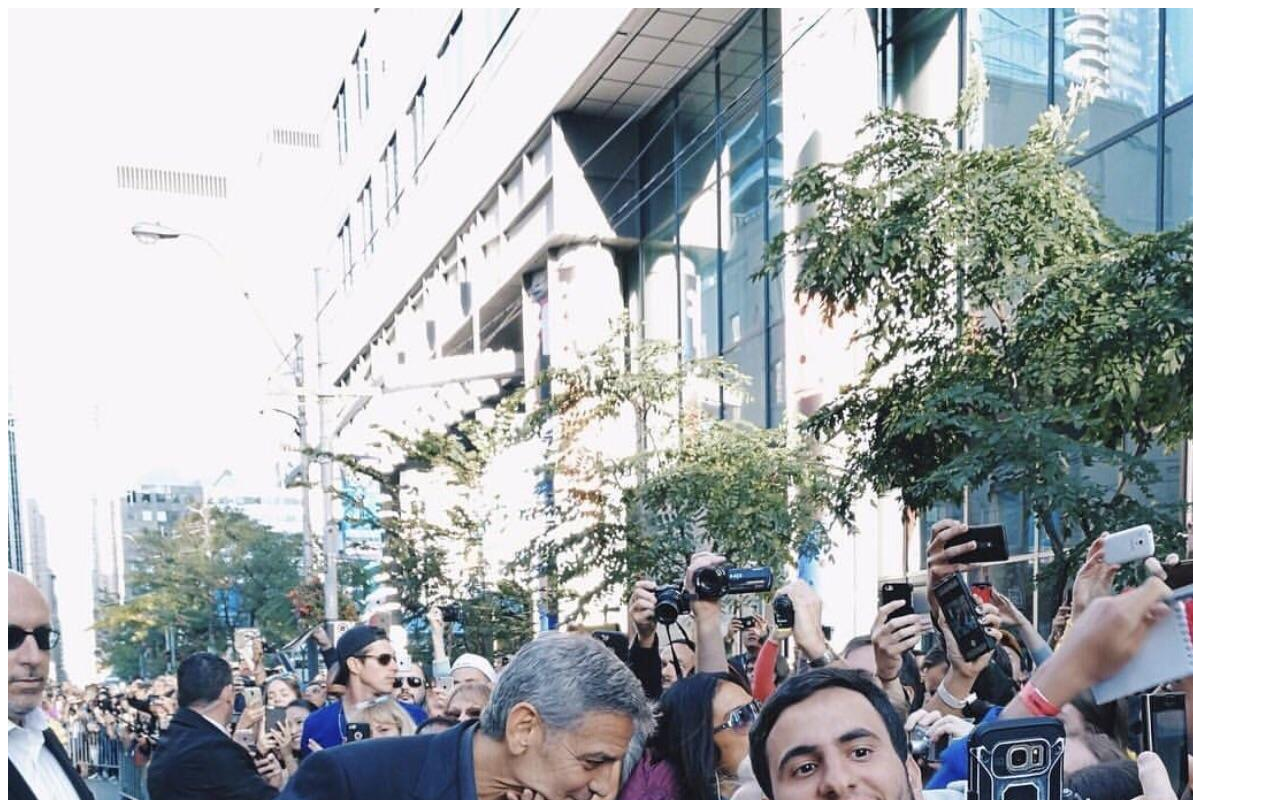
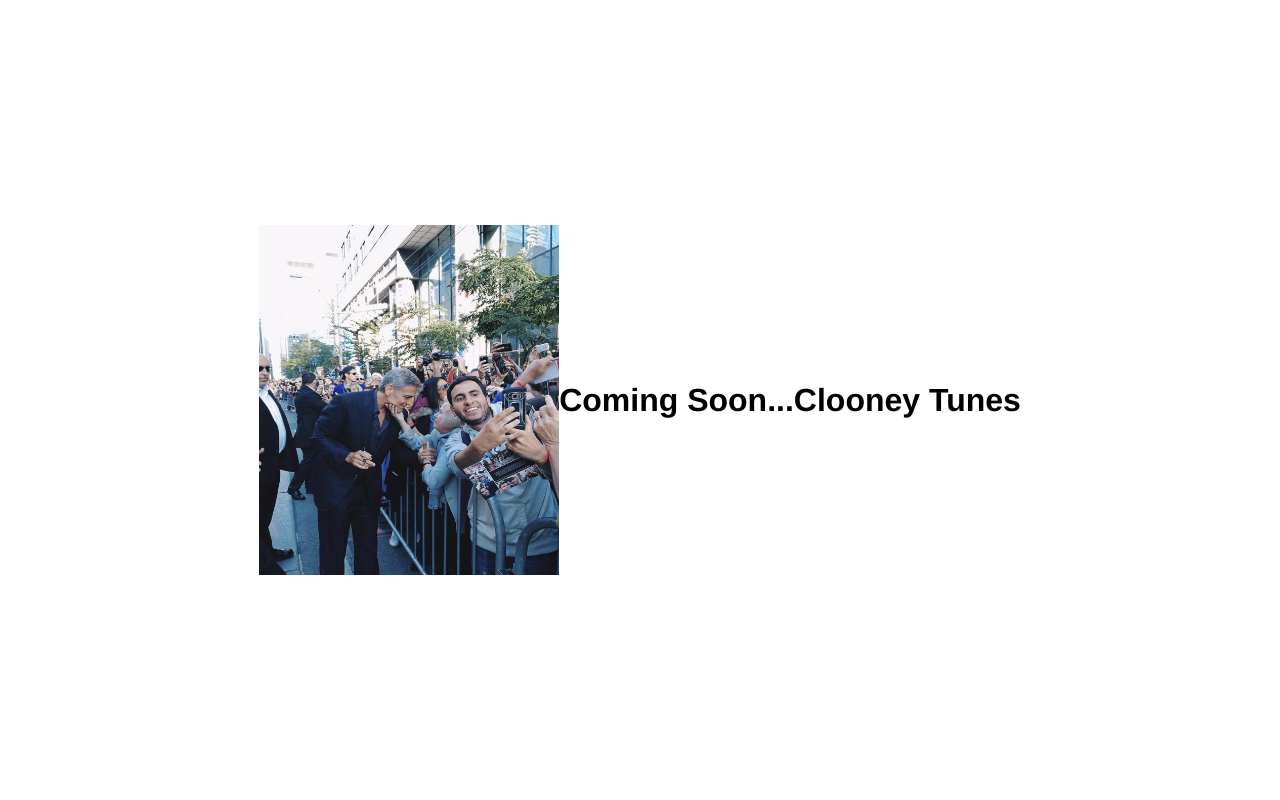
Before and after one commit to AdamJosephKalimi/git-101, a plain HTML site: page index.html in a window 1280 px wide. Shown: the top 800 px of the page. Drawn offline with Linux system fonts and the light colour scheme.

Commit message:
Centered image and tagline

```diff
--- a/index.html
+++ b/index.html
@@ -2,10 +2,13 @@
 <!DOCTYPE html>
 <html>
 <head>
+<link rel="stylesheet" type="text/css" href="style.css">
 	<title></title>
 </head>
 <body>
-<img src="clooney_lady.jpg" alt="">
-<h1>Coming Soon...Le Wagon</h1>
+  <div id="container">
+	  <img id="logo" src="clooney_lady.jpg" alt="">
+	  <h1>Coming Soon...Clooney Tunes</h1>
+  </div>
 </body>
 </html>
--- /dev/null
+++ b/style.css
@@ -0,0 +1,16 @@
+body {
+	margin: 0;
+	font-family: Helvetica;
+}
+
+#logo {
+	height: 350px;
+	width: 300px;
+}
+
+#container {
+	display: flex;
+	align-items: center;
+	justify-content: center;
+	height: 100vh;
+}
```
